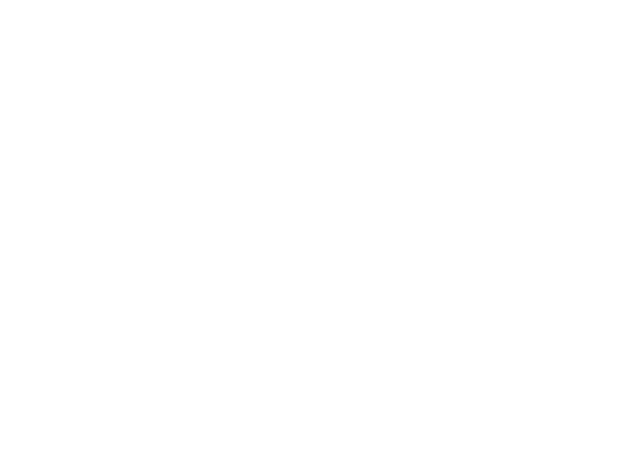
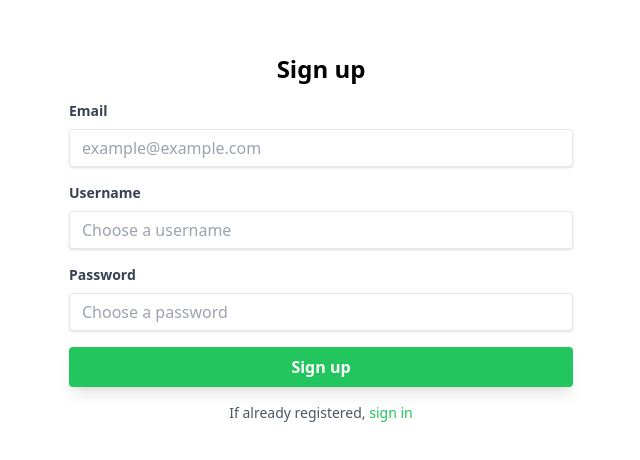
Before and after one commit to abhaydixit07/ayurguru-frontend, a React (Vite) app: page /signup in a window 1280 px wide. Before the commit this address had no page. Shown: the part 162-622 px from the top of the page, without its empty margins (319-959 px from the left). Built offline with nearby package versions, Linux system fonts and the light colour scheme.

Commit message:
Alot of changes even i dont remember them

```diff
--- a/package.json
+++ b/package.json
@@ -10,6 +10,7 @@
     "preview": "vite preview"
   },
   "dependencies": {
+    "axios": "^1.7.7",
     "react": "^18.3.1",
     "react-dom": "^18.3.1",
     "react-icons": "^5.3.0",
--- a/src/App.jsx
+++ b/src/App.jsx
@@ -1,21 +1,25 @@
 import { Routes, Route, BrowserRouter } from "react-router-dom";
-// import './App.css'
 import Nav from "./Components/Navbar";
 import Home from "./Pages/Home";
 import Chat from "./Pages/Chat";
 import AppContext from "./utils/Context";
 import Upload from "./Pages/fileUpload";
+import Signup from "./Pages/Signup";
+import Signin from "./Pages/Signin";
 
 function App() {
   return (
     <BrowserRouter>
-
       <Routes>
-        <Route path="/" element={<>
-          <Nav />
-        <Home />
-          </>
-        } />
+        <Route
+          path="/"
+          element={
+            <>
+              <Nav />
+              <Home />
+            </>
+          }
+        />
         <Route
           path="/consult"
           element={
@@ -33,12 +37,8 @@
             </AppContext>
           }
         />
-        {/* Uncomment and add other routes as needed */}
-        {/* <Route path="/learning" element={<Learning />} />
-        <Route path="/articles" element={<Articles />} />
-        <Route path="/detect/:number" element={<Detection />} />
-        <Route path="/overall" element={<Overalltest />} />
-        <Route path="/course" element={<Coursetest />} /> */}
+        <Route path="/signup" element={<Signup />} />
+        <Route path="/signin" element={<Signin />} />
       </Routes>
     </BrowserRouter>
   );
--- a/src/Components/Navbar.jsx
+++ b/src/Components/Navbar.jsx
@@ -1,4 +1,5 @@
 import { useState } from "react";
+import { Link } from "react-router-dom";
 
 export default function Nav() {
   const [isMenuOpen, setIsMenuOpen] = useState(false);
@@ -25,12 +26,14 @@
             </span>
           </a>
           <div className="flex md:order-2 space-x-3 md:space-x-0 rtl:space-x-reverse">
-            <button
-              type="button"
-              className="rounded-xl bg-gradient-to-br from-green-600 to-emerald-400 font-dm sm:text-lg h-12 px-3 py-1.5 font-medium text-white shadow-md shadow-green-400/50 transition-transform duration-200 ease-in-out hover:scale-[1.03] text-center sm:w-28"
-            >
-              Login
-            </button>
+            <Link to="/signup">
+              <button
+                type="button"
+                className="rounded-xl bg-gradient-to-br from-green-600 to-emerald-400 font-dm sm:text-lg h-12 px-3 py-1.5 font-medium text-white shadow-md shadow-green-400/50 transition-transform duration-200 ease-in-out hover:scale-[1.03] text-center sm:w-28"
+              >
+                Signup
+              </button>
+            </Link>
             <button
               type="button"
               className="inline-flex items-center p-2 w-10 h-10 justify-center text-sm text-gray-500 rounded-lg md:hidden hover:bg-gray-100 focus:outline-none focus:ring-2 focus:ring-gray-200 dark:text-gray-400 dark:hover:bg-gray-700 dark:focus:ring-gray-600"
--- a/src/Pages/Chat.jsx
+++ b/src/Pages/Chat.jsx
@@ -1,8 +1,7 @@
 import React from "react";
 import LeftNav from "../Components/LeftNav";
 import ChatContainer from "../Components/ChatContainer";
-import Mobile from '../Components/Mobile.jsx';
-
+import Mobile from "../Components/Mobile.jsx";
 
 function Chat() {
   return (
--- /dev/null
+++ b/src/Pages/Signin.jsx
@@ -0,0 +1,90 @@
+import React from "react";
+import { Link } from "react-router-dom";
+import axios from "axios";
+import { useNavigate } from "react-router-dom";
+
+function Signin() {
+  const navigate = useNavigate();
+  const handleSignin = async (e) => {
+    e.preventDefault();
+    if (
+      !document.getElementById("email").value ||
+      !document.getElementById("password").value
+    ) {
+      return alert("Please fill all the fields");
+    }
+    const email = document.getElementById("email").value;
+    const password = document.getElementById("password").value;
+    try {
+      const response = await axios.post(
+        "http://localhost:5000/api/auth/signin",
+        {
+          email,
+          password,
+        }
+      );
+      localStorage.setItem("userId", response.data.userId);
+      localStorage.setItem("token", response.data.token);
+      navigate("/consult");
+    } catch (error) {
+      console.error(error);
+    }
+  };
+  return (
+    <div className="flex w-[100%] h-[100vh] items-center justify-center">
+      <div className="lg:w-[600px] md:w-[500px] w-[300px] mx-auto p-4 pt-6 md:p-6 lg:p-12">
+        <h2 className="text-2xl font-bold mb-4 text-center">Sign in</h2>
+        <form>
+          <div className="mb-4">
+            <label
+              className="block text-gray-700 text-sm font-bold mb-2"
+              htmlFor="email"
+            >
+              Email
+            </label>
+            <input
+              className="shadow appearance-none border rounded w-full py-2 px-3 text-gray-700 leading-tight focus:outline-none focus:shadow-outline"
+              id="email"
+              type="email"
+              placeholder="example@example.com"
+            />
+          </div>
+          <div className="mb-4">
+            <label
+              className="block text-gray-700 text-sm font-bold mb-2"
+              htmlFor="password"
+            >
+              Password
+            </label>
+            <input
+              className="shadow appearance-none border rounded w-full py-2 px-3 text-gray-700 leading-tight focus:outline-none focus:shadow-outline"
+              id="password"
+              type="password"
+              placeholder="Choose a password"
+            />
+          </div>
+          <div className="flex flex-col items-center justify-between gap-4">
+            <button
+              className="bg-green-500 hover:bg-green-700 text-white font-bold py-2 px-4 rounded w-[100%] shadow-lg"
+              type="submit"
+              onClick={handleSignin}
+            >
+              Sign in
+            </button>
+            <p className="text-sm text-gray-600">
+              If not already registered,{" "}
+              <Link
+                to="/signup"
+                className="text-green-500 hover:text-green-700"
+              >
+                sign up
+              </Link>
+            </p>
+          </div>
+        </form>
+      </div>
+    </div>
+  );
+}
+
+export default Signin;
--- /dev/null
+++ b/src/Pages/Signup.jsx
@@ -0,0 +1,104 @@
+import React from "react";
+import { Link } from "react-router-dom";
+import axios from "axios";
+import { useNavigate } from "react-router-dom";
+
+function Signup() {
+  const navigate = useNavigate();
+  const handleSignup = async (e) => {
+    e.preventDefault();
+    if (
+      !document.getElementById("email").value ||
+      !document.getElementById("username").value ||
+      !document.getElementById("password").value
+    ) {
+      return alert("Please fill all the fields");
+    }
+    const email = document.getElementById("email").value;
+    const username = document.getElementById("username").value;
+    const password = document.getElementById("password").value;
+    try {
+      const response = await axios.post("http://localhost:5000/api/auth/signup", {
+        email,
+        username,
+        password,
+      });
+      localStorage.setItem("userId", response.data.userId);
+      navigate("/signin");
+    } catch (error) {
+      console.error(error);
+    }
+  };
+
+  return (
+    <div className="flex w-[100%] h-[100vh] items-center justify-center">
+      <div className="lg:w-[600px] md:w-[500px] w-[300px] mx-auto p-4 pt-6 md:p-6 lg:p-12">
+        <h2 className="text-2xl font-bold mb-4 text-center">Sign up</h2>
+        <form>
+          <div className="mb-4">
+            <label
+              className="block text-gray-700 text-sm font-bold mb-2"
+              htmlFor="email"
+            >
+              Email
+            </label>
+            <input
+              className="shadow appearance-none border rounded w-full py-2 px-3 text-gray-700 leading-tight focus:outline-none focus:shadow-outline"
+              id="email"
+              type="email"
+              placeholder="example@example.com"
+            />
+          </div>
+          <div className="mb-4">
+            <label
+              className="block text-gray-700 text-sm font-bold mb-2"
+              htmlFor="username"
+            >
+              Username
+            </label>
+            <input
+              className="shadow appearance-none border rounded w-full py-2 px-3 text-gray-700 leading-tight focus:outline-none focus:shadow-outline"
+              id="username"
+              type="text"
+              placeholder="Choose a username"
+            />
+          </div>
+          <div className="mb-4">
+            <label
+              className="block text-gray-700 text-sm font-bold mb-2"
+              htmlFor="password"
+            >
+              Password
+            </label>
+            <input
+              className="shadow appearance-none border rounded w-full py-2 px-3 text-gray-700 leading-tight focus:outline-none focus:shadow-outline"
+              id="password"
+              type="password"
+              placeholder="Choose a password"
+            />
+          </div>
+          <div className="flex flex-col items-center justify-between gap-4">
+            <button
+              className="bg-green-500 hover:bg-green-700 text-white font-bold py-2 px-4 rounded w-[100%] shadow-lg"
+              type="submit"
+              onClick={handleSignup}
+            >
+              Sign up
+            </button>
+            <p className="text-sm text-gray-600">
+              If already registered,{" "}
+              <Link
+                to="/signin"
+                className="text-green-500 hover:text-green-700"
+              >
+                sign in
+              </Link>
+            </p>
+          </div>
+        </form>
+      </div>
+    </div>
+  );
+}
+
+export default Signup;
```
Also changed, not shown: src/Components/ChatContainer.jsx (+10 -9 lines), src/Components/LeftNav.jsx (+5 -3 lines), src/Components/Mobile.jsx (+4 -5 lines), src/Pages/Home.jsx (+86 -91 lines), src/Pages/fileUpload.jsx (+28 -16 lines), src/main.jsx (+8 -10 lines), 1 other file (tests, documents, lock files or other folders).
